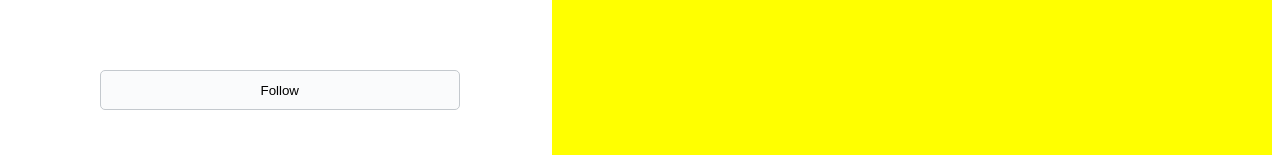
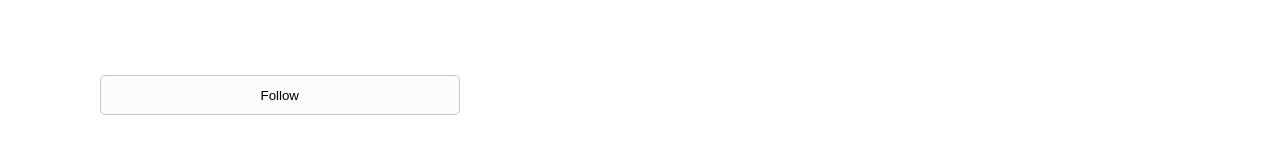
Before and after one commit to aryherton/aryherton-desafio-react, a React (Create React App) app: page /home in a window 1280 px wide. Shown: the part 409-564 px from the top of the page. Built offline with nearby package versions, Linux system fonts and the light colour scheme; a web font is replaced by a local one.

Commit message:
refactor: inserted "fonte-size" for id "#nameUser" in file "./src/style/pagesStyle/styledPageHome.js"

```diff
--- a/src/style/pagesStyle/styledPageHome.js
+++ b/src/style/pagesStyle/styledPageHome.js
@@ -26,12 +26,14 @@ const StyledHomeWrapper = styled.div `
       }
       #nameUser {
         font-family: 'Noto Sans', sans-serif;
+        font-size: 1.2rem;
         letter-spacing: 1px;
         width: 360px;
         height: 70px;
         align-self: center;
       }
       button {
+        margin-top: 5px;
         width: 360px;
         height: 40px;
         background-color: ${props => props.theme.colors.buttonFollowBG};
@@ -81,11 +83,6 @@ const StyledHomeWrapper = styled.div `
         }
       }
     }
-    aside {
-      width: 57%;
-      height: 100%;
-      background-color: yellow;
-    }
   }
 `;
 
```
